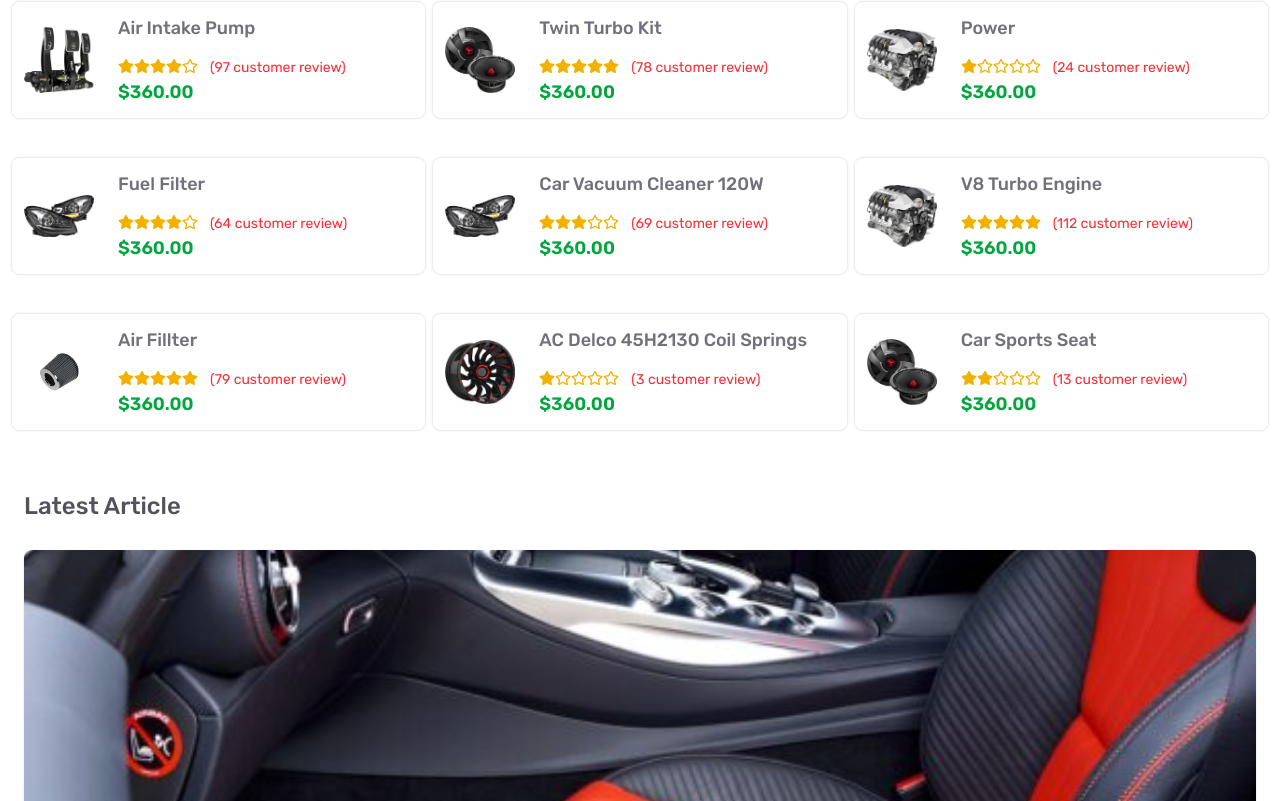
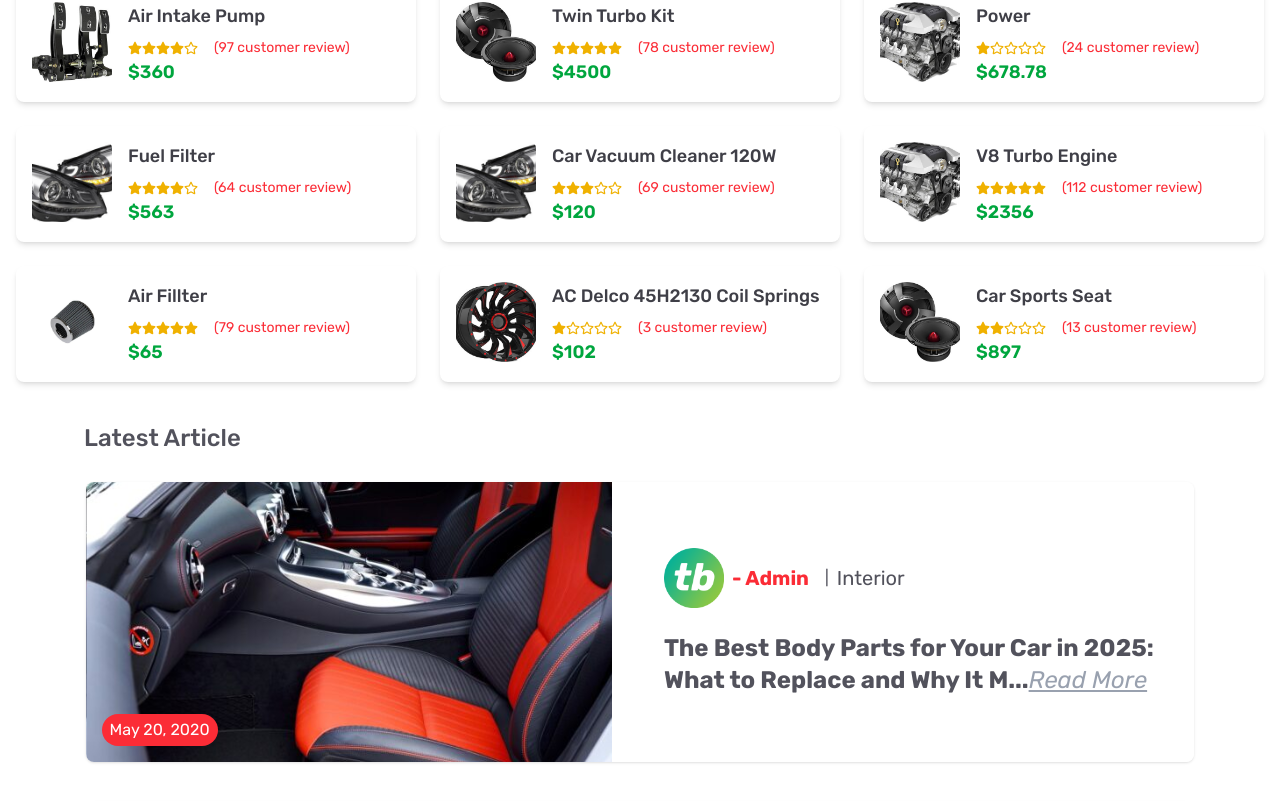
Before and after one commit to boyalonexr/Soyara-clone-app, a React (Vite) app: page / in a window 1280 px wide. Shown: the part 2899-3700 px from the top of the page. Built offline with nearby package versions, Linux system fonts and the light colour scheme.

Commit message:
responsive article

```diff
--- a/src/Components/Reviews.jsx
+++ b/src/Components/Reviews.jsx
@@ -1,9 +1,6 @@
 import { FaStar, FaRegStar } from 'react-icons/fa';
 import { reviewData } from './featuredProdConts';
 import { articlesData } from './featuredProdConts';
-
-import carInterior from '../assets/car-interior.jpg'
-import carTab from '../assets/tab.png'
 import { useState } from 'react';
 
 
@@ -18,72 +15,81 @@ function StarRating({ rating }) {
       )
     );
   }
-  return <div className="flex">{stars}</div>;
+  return <div className="text-sm flex">{stars}</div>;
 }
 
 function Reviews() {
-  const [ activeArticle, setActiveArticle] = useState(false)
+  const [ activeArticle, setActiveArticle] = useState(null)
 
   return (
     <>
-    <section className='mt-25 mx-2 flex flex-col flex-wrap '>
-      <h2 className='text-2xl font-medium text-zinc-600 mb-4'>Customer Reviews</h2>
+    <section className="mt-24 mx-4">
+      <h2 className="text-2xl font-medium text-zinc-600 mb-6">Customer Reviews</h2>
 
-      <div className='grid grid-col-1 md:grid-cols-2 lg:grid-cols-3'>
-
-      {reviewData.map(data => {
-        return (
+      <div className="grid grid-cols-1 md:grid-cols-2 lg:grid-cols-3 gap-6">
+        {reviewData.map((data) => (
           <div
             key={data.id}
-           className='flex flex-wrap items-center gap-3 md:gap-6 px-2 md:px-4 py-4 lg:p-3 shadow-[0_0_2px_1px_rgba(0,0,0,0.1)] rounded-lg text-black my-5 md:mx-5 lg:mx-1 '>
-          <div className='w-[70px]'>
+            className="flex items-start gap-4 p-4 shadow-md rounded-lg bg-white"
+          >
+            <div className="w-20 h-20 flex-shrink-0">
               <img
                 src={data.img}
                 alt="Tire product"
-              className="w-full h-full object-cover"/>
+                className="w-full h-full object-cover rounded-md"
+              />
             </div>
 
-          <div>
-            <h3 className="text-xl lg:text-lg font-medium text-zinc-500 pb-4 capitalize">{data.product}</h3>
-              <div className='flex flex-wrap gap-3'>
+            <div className="flex-1">
+              <h3 className="text-md md:text-lg font-medium text-zinc-700 capitalize mb-2">
+                {data.product}
+              </h3>
+              <div className="flex items-center gap-4">
                 <StarRating rating={data.rating} />
                 <span className="text-sm text-red-500">
-                  ({data.review} customer review)</span>
+                  ({data.review} customer review)
+                </span>
               </div>
-            <p className="text-lg font-semibold text-green-600">$360.00</p>
+              <p className="text-lg font-semibold text-green-600">${data.price}</p>
             </div>
           </div>
-        )
-      })}
-
+        ))}
       </div>
     </section>
 
+
      <section className='p-6 my-4'>
-      <h2 className='text-2xl font-medium text-zinc-600 mb-7'>Latest Article</h2>
+      <h2 className='text-2xl font-medium text-zinc-600 mb-7 lg:ml-15'>Latest Article</h2>
 
      {articlesData.map(article => (
         <article key={article.id}
-        className='mb-10 shadow-sm rounded-lg'>
+        onClick={()=> setActiveArticle(prev => (prev === article.id ? null : article.id))}
+        className={`grid grid-cols-1 md:grid-cols-2 mb-10 shadow-sm rounded-lg lg:w-[90%] mx-auto
+        transition-transform duration-500 ease-in-out hover:scale-105 cursor-pointer
+        ${activeArticle === article.id ? 'transition-transform duration-500 ease-in-out hover:scale-105' : '' }
+        `}>
           <div
             style={{ backgroundImage: `url(${article.image})` }}
-            className='flex flex-col justify-end bg-cover bg-center h-75 rounded-t-lg p-4'
+            className='flex flex-col justify-end bg-cover bg-center h-75 md:h-60 lg:h-70 lg:w-[95%] rounded-t-lg md:rounded-l-lg p-4 md:rounded-t-none'
           >
             <span className='bg-red-500 py-1 px-2 rounded-full text-white self-start'>
               {article.date}
             </span>
           </div>
 
-          <div className='py-10 px-6 text-zinc-600 bg-white rounded-b-lg flex flex-col justify-center'>
-            <div className='flex items-center pb-3'>
-              <img className='w-[50px]' src={article.avatar} alt="Admin avatar" />
-              <span className='text-red-500 font-medium px-2'>- {article.author}</span>
+          <div className='py-10 px-6 text-zinc-600 bg-white rounded-b-lg md:rounded-b-0 md:rounded-t-lg flex flex-col justify-center'>
+            <div className='flex items-center pb-3 lg:pb-6'>
+              <img className='w-[50px] lg:w-[60px]' src={article.avatar} alt="Admin avatar" />
+              <span className='text-red-500 font-medium md:font-bold lg:text-xl lg:px-2'>- {article.author}</span>
               <span className='px-2'>|</span>
-              <p>{article.category}</p>
+              <p className='lg:text-xl'>{article.category}</p>
             </div>
 
-            <h3 className='text-xl font-bold'>
+            <h3 className={`text-xl lg:text-2xl hover:text-red-500 font-bold
+              ${activeArticle === article.id ? 'text-red-500' : 'text-zinc-600'}
+              `}>
               {article.title.length > 70 ? article.title.slice(0, 70) + '...' : article.title}
+              <span className='underline font-normal text-md text-gray-400 hover:text-red-500'><i>Read More</i></span>
             </h3>
           </div>
         </article>
```
Also changed, not shown: src/Components/Body.jsx (+5 -5 lines). Lines whose indentation alone changed are shown as unchanged.
